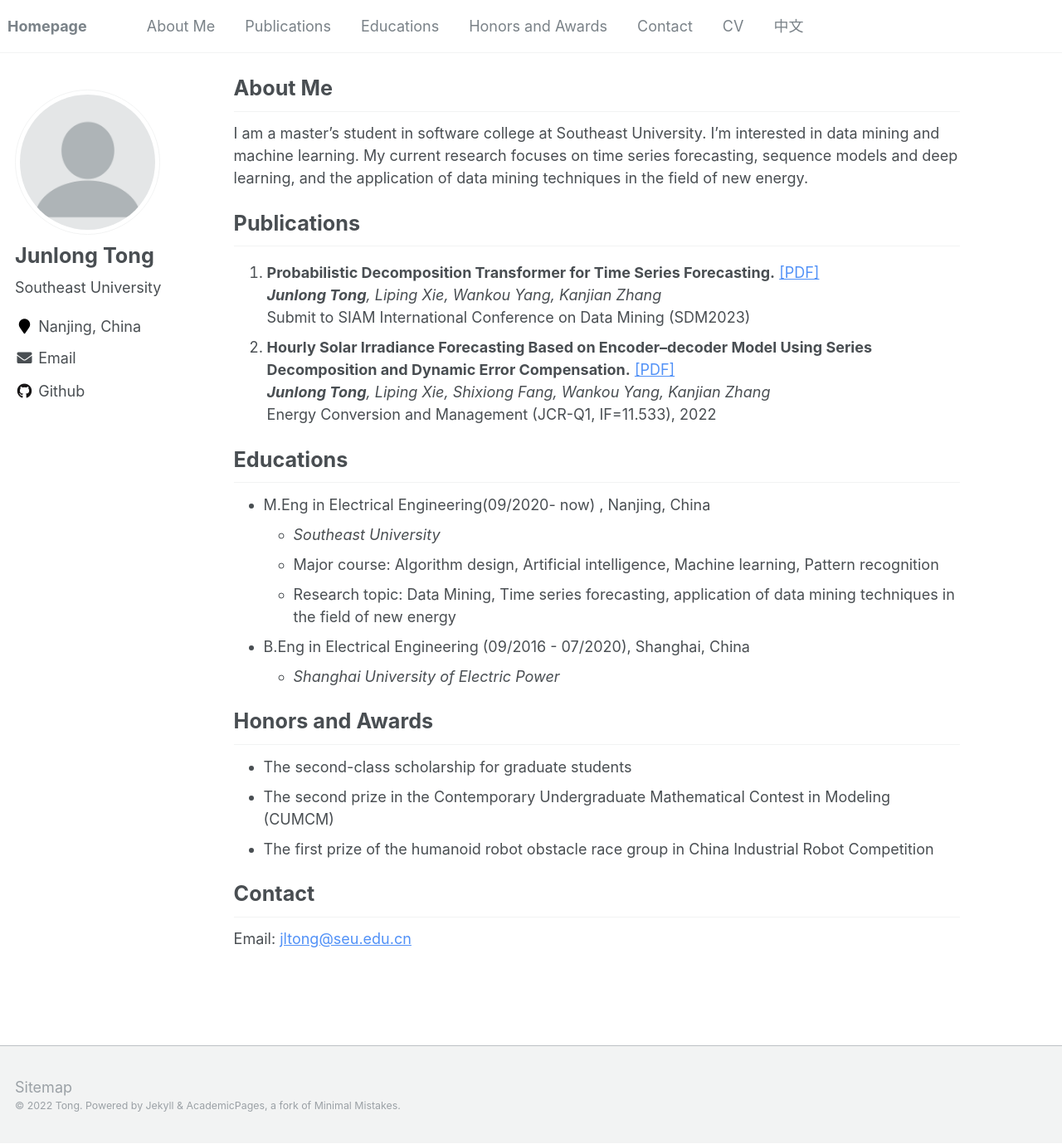
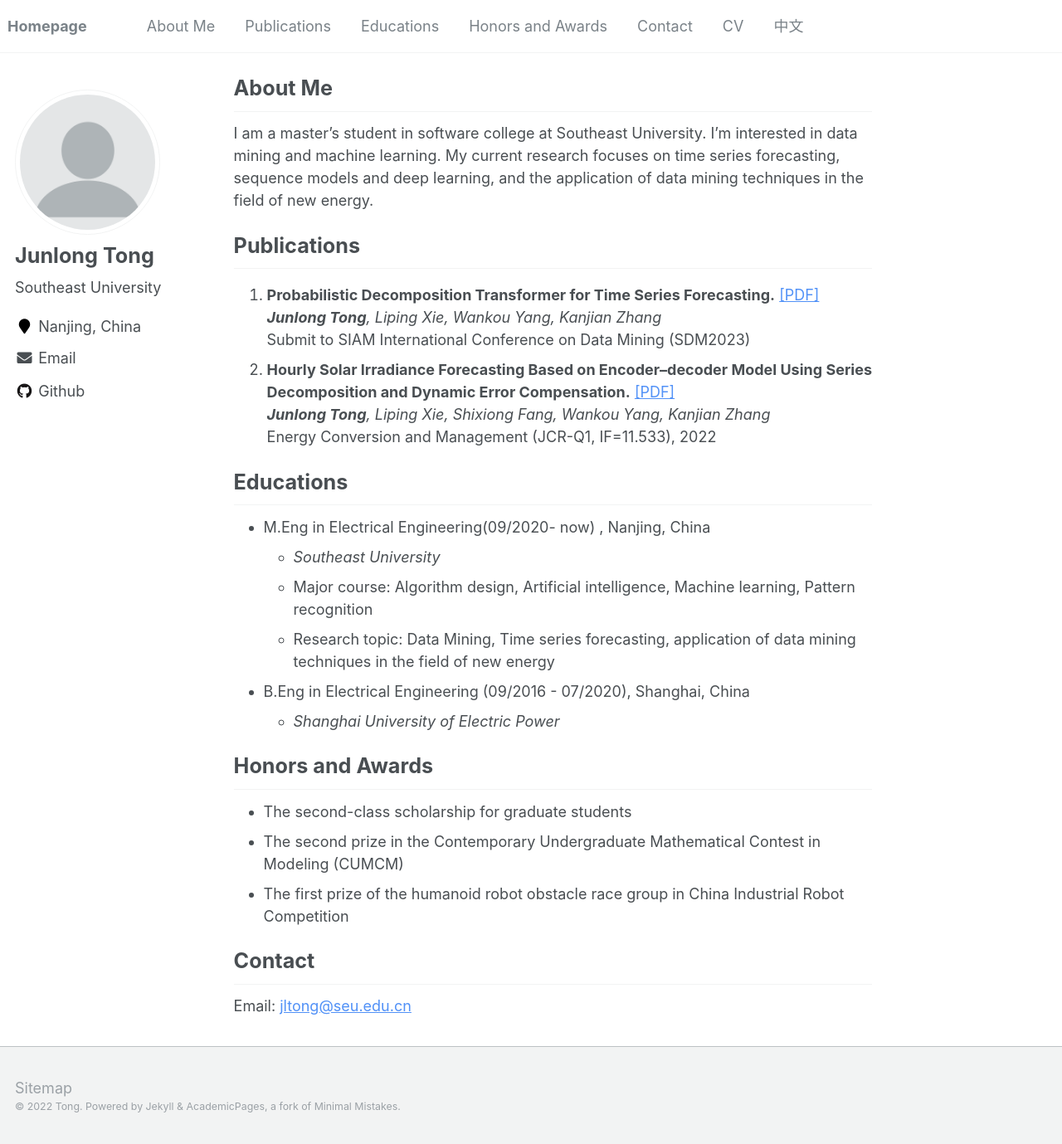
Before and after one commit to JL-tong/JL-tong.github.io, a Jekyll site: the page built from _pages/about.md, in a window 1280 px wide and 1379 px high. Shown: the whole window at 83% size. Built offline with Jekyll 4.4.1, drawn with Linux system fonts in a browser that asks for light colours; comment, search, counter and statistics services are not loaded.

Commit message:
Update zh

```diff
--- a/_sass/_page.scss
+++ b/_sass/_page.scss
@@ -20,7 +20,7 @@
   @include breakpoint($large) {
     @include span(10 of 12 last);
     @include prefix(0.5 of 12);
-    @include suffix(1 of 12);
+    @include suffix(2 of 12);
   }
 
   .page__inner-wrap {
--- a/_sass/_page_zh.scss
+++ b/_sass/_page_zh.scss
@@ -20,7 +20,7 @@
   @include breakpoint($large) {
     @include span(10 of 12 last);
     @include prefix(0.5 of 12);
-    @include suffix(2 of 12);
+    @include suffix(1 of 12);
   }
 
   .page__inner-wrap_zh {
```
